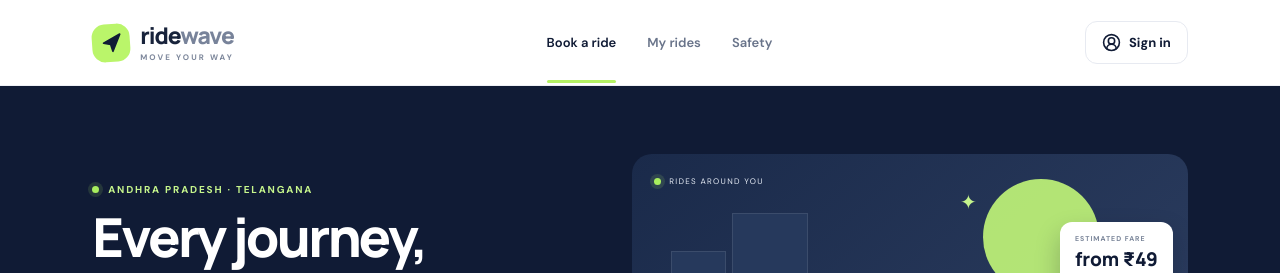
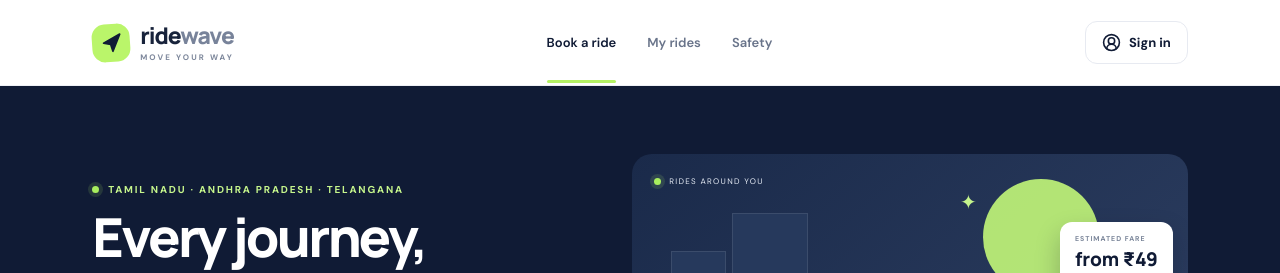
Before and after one commit to peddintiraghava179-commits/car, a React (Vite) app: page / in a window 1280 px wide. Shown: the top 273 px of the page. Built offline with nearby package versions, Linux system fonts and the light colour scheme.

Commit message:
Expand ride locations across Tamil Nadu, Andhra Pradesh and Telangana

```diff
--- a/src/App.jsx
+++ b/src/App.jsx
@@ -42,7 +42,120 @@ const places = [
   { name: 'Ravulapalem, Andhra Pradesh', city: 'Andhra Pradesh', lat: 16.7610, lon: 81.8310 },
   { name: 'Kovvur, Andhra Pradesh', city: 'Andhra Pradesh', lat: 17.0162, lon: 81.7294 },
   { name: 'Jangareddygudem, Andhra Pradesh', city: 'Andhra Pradesh', lat: 17.1223, lon: 81.2900 },
-  { name: 'Malkipuram, Andhra Pradesh', city: 'Andhra Pradesh', lat: 16.5200, lon: 82.0000 }
+  { name: 'Malkipuram, Andhra Pradesh', city: 'Andhra Pradesh', lat: 16.5200, lon: 82.0000 },
+  { name: 'Sangareddy, Telangana', city: 'Telangana', lat: 17.6248, lon: 78.0867 },
+  { name: 'Medak, Telangana', city: 'Telangana', lat: 18.0453, lon: 78.2608 },
+  { name: 'Mancherial, Telangana', city: 'Telangana', lat: 18.8756, lon: 79.4591 },
+  { name: 'Ramagundam, Telangana', city: 'Telangana', lat: 18.755, lon: 79.474 },
+  { name: 'Kothagudem, Telangana', city: 'Telangana', lat: 17.551, lon: 80.6178 },
+  { name: 'Suryapet, Telangana', city: 'Telangana', lat: 17.1405, lon: 79.6236 },
+  { name: 'Miryalaguda, Telangana', city: 'Telangana', lat: 16.8722, lon: 79.5625 },
+  { name: 'Jagtial, Telangana', city: 'Telangana', lat: 18.7947, lon: 78.9138 },
+  { name: 'Kamareddy, Telangana', city: 'Telangana', lat: 18.32, lon: 78.3418 },
+  { name: 'Bodhan, Telangana', city: 'Telangana', lat: 18.6621, lon: 77.8858 },
+  { name: 'Wanaparthy, Telangana', city: 'Telangana', lat: 16.3623, lon: 78.0622 },
+  { name: 'Nagarkurnool, Telangana', city: 'Telangana', lat: 16.4821, lon: 78.3247 },
+  { name: 'Vikarabad, Telangana', city: 'Telangana', lat: 17.3381, lon: 77.9044 },
+  { name: 'Bhongir, Telangana', city: 'Telangana', lat: 17.5154, lon: 78.8856 },
+  { name: 'Jangaon, Telangana', city: 'Telangana', lat: 17.726, lon: 79.1524 },
+  { name: 'Mahabubabad, Telangana', city: 'Telangana', lat: 17.5973, lon: 80.002 },
+  { name: 'Asifabad, Telangana', city: 'Telangana', lat: 19.3585, lon: 79.285 },
+  { name: 'Nirmal, Telangana', city: 'Telangana', lat: 19.0964, lon: 78.3446 },
+  { name: 'Banswada, Telangana', city: 'Telangana', lat: 18.3773, lon: 77.88 },
+  { name: 'Huzurabad, Telangana', city: 'Telangana', lat: 18.2, lon: 79.4 },
+  { name: 'Srikalahasti, Andhra Pradesh', city: 'Andhra Pradesh', lat: 13.7498, lon: 79.6984 },
+  { name: 'Madanapalle, Andhra Pradesh', city: 'Andhra Pradesh', lat: 13.5503, lon: 78.5029 },
+  { name: 'Hindupur, Andhra Pradesh', city: 'Andhra Pradesh', lat: 13.8281, lon: 77.4914 },
+  { name: 'Dharmavaram, Andhra Pradesh', city: 'Andhra Pradesh', lat: 14.4144, lon: 77.7197 },
+  { name: 'Proddatur, Andhra Pradesh', city: 'Andhra Pradesh', lat: 14.7502, lon: 78.5481 },
+  { name: 'Pulivendula, Andhra Pradesh', city: 'Andhra Pradesh', lat: 14.421, lon: 78.225 },
+  { name: 'Nandyal, Andhra Pradesh', city: 'Andhra Pradesh', lat: 15.4779, lon: 78.4836 },
+  { name: 'Adoni, Andhra Pradesh', city: 'Andhra Pradesh', lat: 15.6322, lon: 77.2728 },
+  { name: 'Yemmiganur, Andhra Pradesh', city: 'Andhra Pradesh', lat: 15.773, lon: 77.483 },
+  { name: 'Machilipatnam, Andhra Pradesh', city: 'Andhra Pradesh', lat: 16.1875, lon: 81.1389 },
+  { name: 'Tenali, Andhra Pradesh', city: 'Andhra Pradesh', lat: 16.2395, lon: 80.647 },
+  { name: 'Narasaraopet, Andhra Pradesh', city: 'Andhra Pradesh', lat: 16.235, lon: 80.049 },
+  { name: 'Chilakaluripet, Andhra Pradesh', city: 'Andhra Pradesh', lat: 16.0892, lon: 80.1672 },
+  { name: 'Bapatla, Andhra Pradesh', city: 'Andhra Pradesh', lat: 15.9044, lon: 80.4675 },
+  { name: 'Repalle, Andhra Pradesh', city: 'Andhra Pradesh', lat: 16.0184, lon: 80.829 },
+  { name: 'Gudivada, Andhra Pradesh', city: 'Andhra Pradesh', lat: 16.4355, lon: 80.9956 },
+  { name: 'Nuzvid, Andhra Pradesh', city: 'Andhra Pradesh', lat: 16.788, lon: 80.845 },
+  { name: 'Jaggayyapeta, Andhra Pradesh', city: 'Andhra Pradesh', lat: 16.8938, lon: 80.097 },
+  { name: 'Tuni, Andhra Pradesh', city: 'Andhra Pradesh', lat: 17.359, lon: 82.546 },
+  { name: 'Pithapuram, Andhra Pradesh', city: 'Andhra Pradesh', lat: 17.1168, lon: 82.252 },
+  { name: 'Peddapuram, Andhra Pradesh', city: 'Andhra Pradesh', lat: 17.077, lon: 82.138 },
+  { name: 'Anakapalle, Andhra Pradesh', city: 'Andhra Pradesh', lat: 17.6913, lon: 83.0039 },
+  { name: 'Vizianagaram, Andhra Pradesh', city: 'Andhra Pradesh', lat: 18.1067, lon: 83.3956 },
+  { name: 'Palasa, Andhra Pradesh', city: 'Andhra Pradesh', lat: 18.7726, lon: 84.41 },
+  { name: 'Parvathipuram, Andhra Pradesh', city: 'Andhra Pradesh', lat: 18.783, lon: 83.425 },
+  { name: 'Rayachoti, Andhra Pradesh', city: 'Andhra Pradesh', lat: 14.0572, lon: 78.75 },
+  { name: 'Rajampet, Andhra Pradesh', city: 'Andhra Pradesh', lat: 14.195, lon: 79.16 },
+  { name: 'Kandukur, Andhra Pradesh', city: 'Andhra Pradesh', lat: 15.215, lon: 79.904 },
+  { name: 'Markapur, Andhra Pradesh', city: 'Andhra Pradesh', lat: 15.735, lon: 79.268 },
+  { name: 'Ponnur, Andhra Pradesh', city: 'Andhra Pradesh', lat: 16.071, lon: 80.55 },
+  { name: 'Mangalagiri, Andhra Pradesh', city: 'Andhra Pradesh', lat: 16.43, lon: 80.568 },
+  { name: 'Gudur, Andhra Pradesh', city: 'Andhra Pradesh', lat: 14.15, lon: 79.85 },
+  { name: 'Chennai, Tamil Nadu', city: 'Tamil Nadu', lat: 13.0827, lon: 80.2707 },
+  { name: 'Coimbatore, Tamil Nadu', city: 'Tamil Nadu', lat: 11.0168, lon: 76.9558 },
+  { name: 'Madurai, Tamil Nadu', city: 'Tamil Nadu', lat: 9.9252, lon: 78.1198 },
+  { name: 'Tiruchirappalli, Tamil Nadu', city: 'Tamil Nadu', lat: 10.7905, lon: 78.7047 },
+  { name: 'Salem, Tamil Nadu', city: 'Tamil Nadu', lat: 11.6643, lon: 78.146 },
+  { name: 'Tiruppur, Tamil Nadu', city: 'Tamil Nadu', lat: 11.1085, lon: 77.3411 },
+  { name: 'Erode, Tamil Nadu', city: 'Tamil Nadu', lat: 11.341, lon: 77.7172 },
+  { name: 'Vellore, Tamil Nadu', city: 'Tamil Nadu', lat: 12.9165, lon: 79.1325 },
+  { name: 'Thoothukudi, Tamil Nadu', city: 'Tamil Nadu', lat: 8.7642, lon: 78.1348 },
+  { name: 'Tirunelveli, Tamil Nadu', city: 'Tamil Nadu', lat: 8.7139, lon: 77.7567 },
+  { name: 'Dindigul, Tamil Nadu', city: 'Tamil Nadu', lat: 10.3673, lon: 77.9803 },
+  { name: 'Thanjavur, Tamil Nadu', city: 'Tamil Nadu', lat: 10.787, lon: 79.1378 },
+  { name: 'Ranipet, Tamil Nadu', city: 'Tamil Nadu', lat: 12.9247, lon: 79.3333 },
+  { name: 'Kancheepuram, Tamil Nadu', city: 'Tamil Nadu', lat: 12.8342, lon: 79.7036 },
+  { name: 'Tiruvallur, Tamil Nadu', city: 'Tamil Nadu', lat: 13.1437, lon: 79.9089 },
+  { name: 'Cuddalore, Tamil Nadu', city: 'Tamil Nadu', lat: 11.748, lon: 79.7714 },
+  { name: 'Villupuram, Tamil Nadu', city: 'Tamil Nadu', lat: 11.9401, lon: 79.4861 },
+  { name: 'Nagapattinam, Tamil Nadu', city: 'Tamil Nadu', lat: 10.7672, lon: 79.8449 },
+  { name: 'Tiruvarur, Tamil Nadu', city: 'Tamil Nadu', lat: 10.7727, lon: 79.6368 },
+  { name: 'Sivaganga, Tamil Nadu', city: 'Tamil Nadu', lat: 9.8433, lon: 78.4809 },
+  { name: 'Ramanathapuram, Tamil Nadu', city: 'Tamil Nadu', lat: 9.3639, lon: 78.8395 },
+  { name: 'Virudhunagar, Tamil Nadu', city: 'Tamil Nadu', lat: 9.568, lon: 77.9624 },
+  { name: 'Tenkasi, Tamil Nadu', city: 'Tamil Nadu', lat: 8.959, lon: 77.3152 },
+  { name: 'Kanniyakumari, Tamil Nadu', city: 'Tamil Nadu', lat: 8.0883, lon: 77.5385 },
+  { name: 'Nagercoil, Tamil Nadu', city: 'Tamil Nadu', lat: 8.1833, lon: 77.4119 },
+  { name: 'Hosur, Tamil Nadu', city: 'Tamil Nadu', lat: 12.7409, lon: 77.8253 },
+  { name: 'Krishnagiri, Tamil Nadu', city: 'Tamil Nadu', lat: 12.5186, lon: 78.2137 },
+  { name: 'Dharmapuri, Tamil Nadu', city: 'Tamil Nadu', lat: 12.1211, lon: 78.1582 },
+  { name: 'Namakkal, Tamil Nadu', city: 'Tamil Nadu', lat: 11.2189, lon: 78.1677 },
+  { name: 'Karur, Tamil Nadu', city: 'Tamil Nadu', lat: 10.9601, lon: 78.0766 },
+  { name: 'Perambalur, Tamil Nadu', city: 'Tamil Nadu', lat: 11.2342, lon: 78.8807 },
+  { name: 'Ariyalur, Tamil Nadu', city: 'Tamil Nadu', lat: 11.1401, lon: 79.0786 },
+  { name: 'Pudukkottai, Tamil Nadu', city: 'Tamil Nadu', lat: 10.3833, lon: 78.8001 },
+  { name: 'Pollachi, Tamil Nadu', city: 'Tamil Nadu', lat: 10.6583, lon: 77.0085 },
+  { name: 'Ooty, Tamil Nadu', city: 'Tamil Nadu', lat: 11.4102, lon: 76.695 },
+  { name: 'Coonoor, Tamil Nadu', city: 'Tamil Nadu', lat: 11.353, lon: 76.7959 },
+  { name: 'Kumbakonam, Tamil Nadu', city: 'Tamil Nadu', lat: 10.9602, lon: 79.3845 },
+  { name: 'Mayiladuthurai, Tamil Nadu', city: 'Tamil Nadu', lat: 11.1018, lon: 79.6528 },
+  { name: 'Chengalpattu, Tamil Nadu', city: 'Tamil Nadu', lat: 12.6819, lon: 79.9888 },
+  { name: 'Tiruvannamalai, Tamil Nadu', city: 'Tamil Nadu', lat: 12.2253, lon: 79.0747 },
+  { name: 'Arakkonam, Tamil Nadu', city: 'Tamil Nadu', lat: 13.084, lon: 79.67 },
+  { name: 'Ambur, Tamil Nadu', city: 'Tamil Nadu', lat: 12.7916, lon: 78.7164 },
+  { name: 'Gudiyatham, Tamil Nadu', city: 'Tamil Nadu', lat: 12.946, lon: 78.87 },
+  { name: 'Sivakasi, Tamil Nadu', city: 'Tamil Nadu', lat: 9.4533, lon: 77.797 },
+  { name: 'Rajapalayam, Tamil Nadu', city: 'Tamil Nadu', lat: 9.452, lon: 77.553 },
+  { name: 'Kovilpatti, Tamil Nadu', city: 'Tamil Nadu', lat: 9.1717, lon: 77.8699 },
+  { name: 'Mettupalayam, Tamil Nadu', city: 'Tamil Nadu', lat: 11.2997, lon: 76.9348 },
+  { name: 'Pallavaram, Tamil Nadu', city: 'Tamil Nadu', lat: 12.9675, lon: 80.1491 },
+  { name: 'Tambaram, Tamil Nadu', city: 'Tamil Nadu', lat: 12.9249, lon: 80.1 },
+  { name: 'Avadi, Tamil Nadu', city: 'Tamil Nadu', lat: 13.1147, lon: 80.1098 },
+  { name: 'Tiruchengode, Tamil Nadu', city: 'Tamil Nadu', lat: 11.38, lon: 77.894 },
+  { name: 'Udumalaipettai, Tamil Nadu', city: 'Tamil Nadu', lat: 10.5881, lon: 77.2478 },
+  { name: 'Ramanathapuram, Tamil Nadu', city: 'Tamil Nadu', lat: 9.3639, lon: 78.8395 },
+  { name: 'Paramakudi, Tamil Nadu', city: 'Tamil Nadu', lat: 9.546, lon: 78.591 },
+  { name: 'Karaikudi, Tamil Nadu', city: 'Tamil Nadu', lat: 10.0731, lon: 78.773 },
+  { name: 'Theni, Tamil Nadu', city: 'Tamil Nadu', lat: 10.0104, lon: 77.4768 },
+  { name: 'Bodinayakanur, Tamil Nadu', city: 'Tamil Nadu', lat: 10.0117, lon: 77.3497 },
+  { name: 'Palani, Tamil Nadu', city: 'Tamil Nadu', lat: 10.4503, lon: 77.5209 },
+  { name: 'Tindivanam, Tamil Nadu', city: 'Tamil Nadu', lat: 12.234, lon: 79.655 },
+  { name: 'Vaniyambadi, Tamil Nadu', city: 'Tamil Nadu', lat: 12.6816, lon: 78.62 },
+  { name: 'Poonamallee, Tamil Nadu', city: 'Tamil Nadu', lat: 13.048, lon: 80.094 }
 ];
 
 const rideOptions = {
@@ -218,7 +331,7 @@ export default function App() {
       <main>
         <section className="hero">
           <div className="hero-copy">
-            <div className="eyebrow"><span className="live-dot"></span> ANDHRA PRADESH · TELANGANA</div>
+            <div className="eyebrow"><span className="live-dot"></span> TAMIL NADU · ANDHRA PRADESH · TELANGANA</div>
             <h1>Every journey,<br /><em>your way.</em></h1>
             <p className="hero-sub">Book a bike or cab, use your device GPS, and choose destinations across Andhra Pradesh and Telangana.</p>
             <div className="hero-points"><span><ShieldCheck size={16}/> Safer rides</span><span><Wallet size={16}/> Clear estimates</span><span><Zap size={16}/> Quick pickup</span></div>
@@ -274,7 +387,7 @@ export default function App() {
                 </div>
                 <div className="gps-status" role="status"><Crosshair size={14}/><span>{gpsStatus}</span></div>
                 <div className="regional-picker">
-                  <div className="regional-title"><Map size={15}/> Popular locations <span>AP & TS</span></div>
+                  <div className="regional-title"><Map size={15}/> Popular locations <span>TN · AP · TS</span></div>
                   <div className="region-chips">{places.slice(0, 6).map(p => <button type="button" key={p.name} onClick={() => selectDestination(p.name)}>{p.name.split(',')[0]}</button>)}</div>
                   <details className="all-places"><summary>Browse all {places.length} cities and towns</summary><div className="place-list">{['Telangana', 'Andhra Pradesh'].map(region => <div key={region}><strong>{region}</strong>{places.filter(p => p.city === region).map(p => <button type="button" key={p.name} onClick={() => selectDestination(p.name)}>{p.name.split(',')[0]} <span>Use as destination</span></button>)}</div>)}</div></details>
                 </div>
@@ -308,7 +421,7 @@ export default function App() {
         </section>
 
         <section className="how-section">
-          <div className="section-intro"><p className="eyebrow">SIMPLE AS 1, 2, 3</p><h2>Good rides. <em>No guesswork.</em></h2><p>Choose a regional destination, check the map and compare estimated fares.</p></div>
+          <div className="section-intro"><p className="eyebrow">SIMPLE AS 1, 2, 3</p><h2>Good rides. <em>No guesswork.</em></h2><p>Choose destinations across Tamil Nadu, Andhra Pradesh and Telangana, check the map and compare estimated fares.</p></div>
           <div className="steps-grid"><div className="step-card"><span className="step-number">01</span><div className="step-icon"><MapPin size={23}/></div><h3>Set your route</h3><p>Enter a pickup and destination or allow GPS to detect your current location.</p></div><div className="step-card"><span className="step-number">02</span><div className="step-icon"><Bike size={24}/></div><h3>Pick your ride</h3><p>Choose a bike or a cab and compare estimated prices before booking.</p></div><div className="step-card"><span className="step-number">03</span><div className="step-icon"><Heart size={23}/></div><h3>Ride with ease</h3><p>Review the route and booking summary. Real driver dispatch is not yet connected.</p></div></div>
         </section>
 
```
